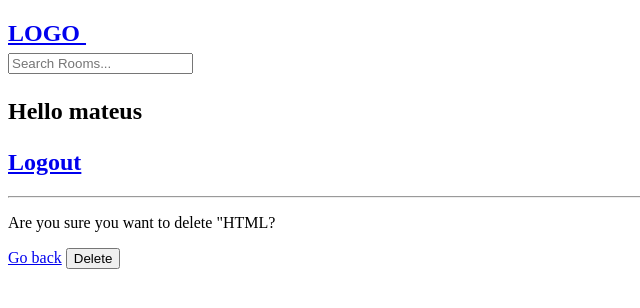
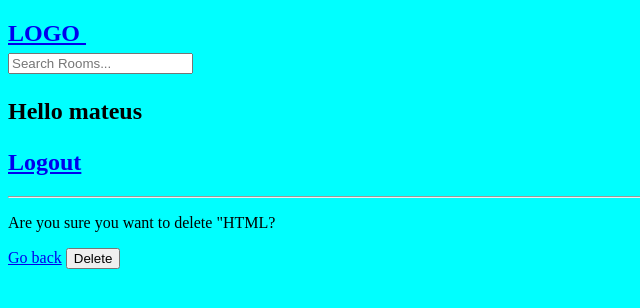
Before and after one commit to neveszz/Study2Gether, a Django app: page /delete_room/8/ in a window 1280 px wide. Shown: the top 308 px of the page, without its empty margins (0-640 px from the left). Run offline with Django 4.2, Linux system fonts and the light colour scheme; a user stored in the database is signed in; data comes from the database, SQL or seed files in the repository.

Commit message:
STATIC files

```diff
--- /dev/null
+++ b/study/static/styles/main.css
@@ -0,0 +1,3 @@
+body{
+    background-color: aqua;
+}
--- a/study/study/settings.py
+++ b/study/study/settings.py
@@ -117,6 +117,11 @@ USE_TZ = True
 # https://docs.djangoproject.com/en/4.0/howto/static-files/
 
 STATIC_URL = 'static/'
+STATICFILES_DIRS = [
+    BASE_DIR / 'static'
+]
+
+# STATIC_ROOT =
 
 # Default primary key field type
 # https://docs.djangoproject.com/en/4.0/ref/settings/#default-auto-field
--- a/study/templates/base.html
+++ b/study/templates/base.html
@@ -1,8 +1,10 @@
 <!DOCTYPE html>
+{% load static %}
 <html lang="en">
 <head>
     <meta charset="UTF-8">
     <title>Study2Gether</title>
+    <link rel="stylesheet" href="{% static 'styles/main.css' %}">
 </head>
 <body>
 {% include 'navbar.html' %}
```
Also changed, not shown: study/static/images/Tangerina.jpg (added).
